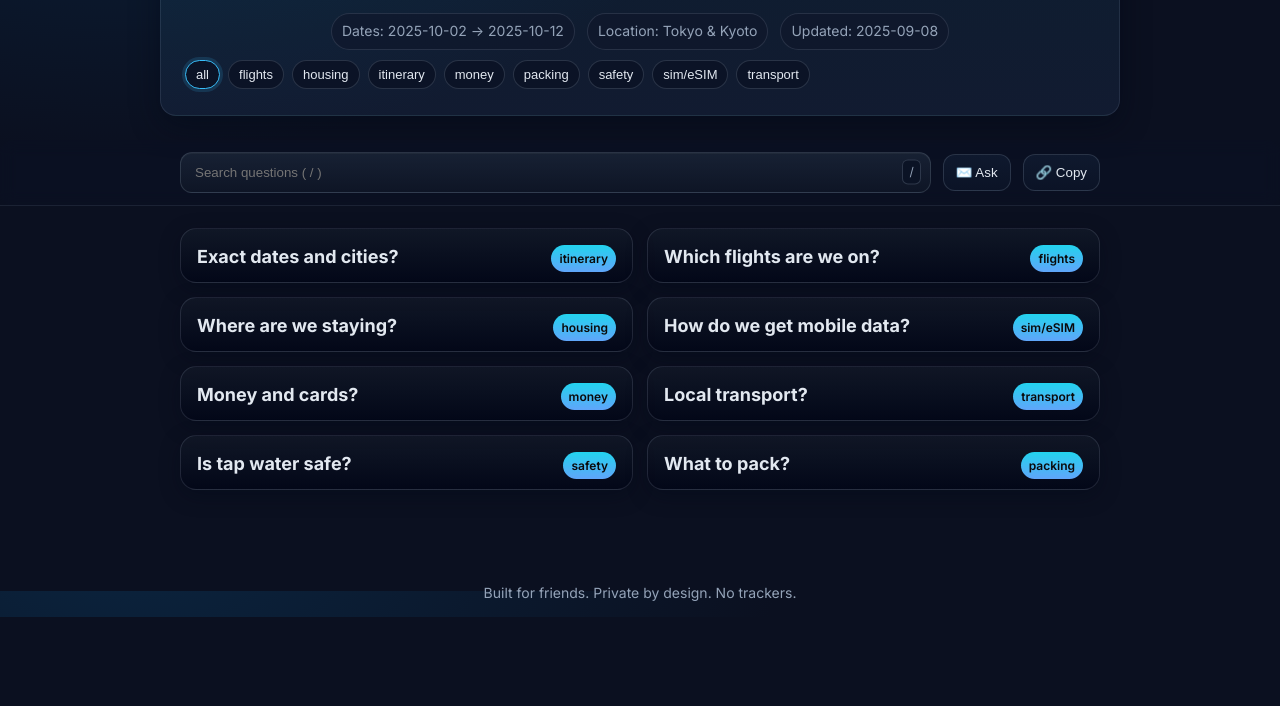
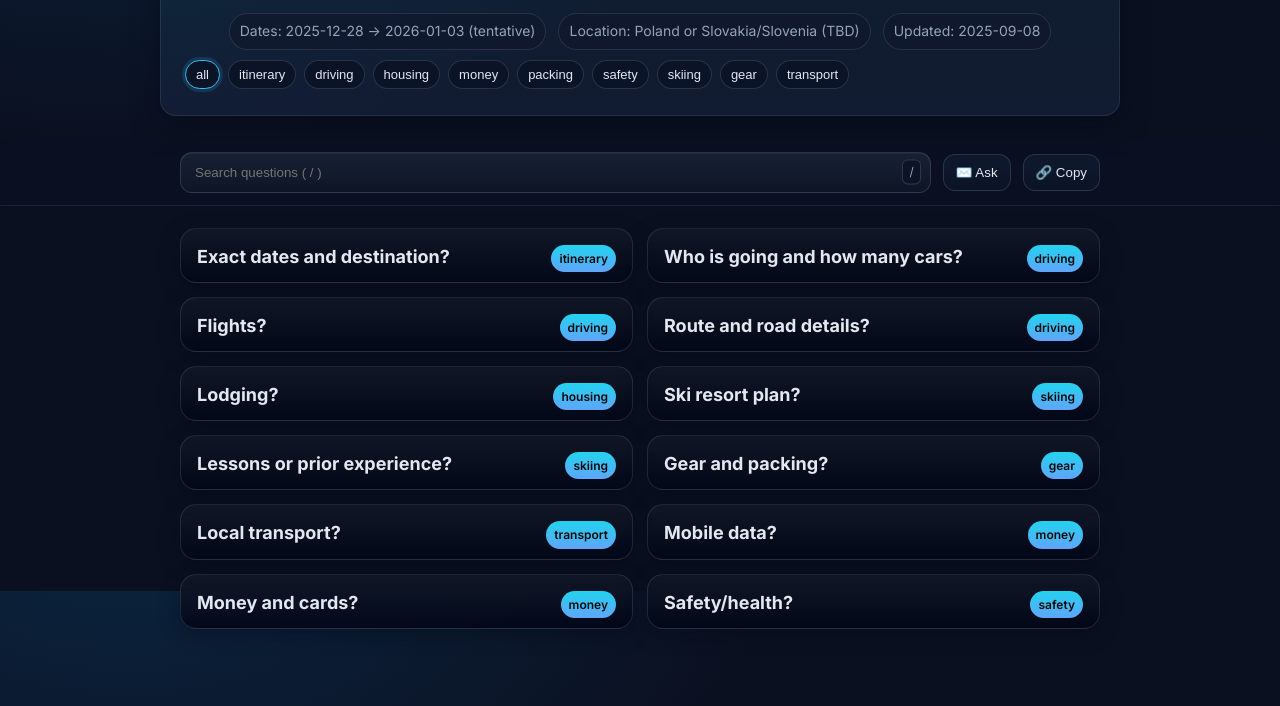
Before and after one commit to Tomas-Jurkevicius/tomas-jurkevicius.github.io, a plain HTML site: page index.html in a window 1280 px wide. Shown: the part 209-915 px from the top of the page. Before the commit the page ends 826 px from the top, so only its background shows below. Drawn offline with Linux system fonts and the light colour scheme.

Commit message:
adjusted config

```diff
--- a/index.html
+++ b/index.html
@@ -126,25 +126,28 @@
     // --- CONFIG ------------------------------------------------------------
 const CONFIG = {
   trip: {
-        title: "Trip Q&A",
-        dates: "2025-10-02 → 2025-10-12", // edit
-        location: "Tokyo & Kyoto",        // edit
+    title: "Winter Winteruz Trip To Kalnuz",
+    dates: "2025-12-28 → 2026-01-03 (tentative)",
+    location: "Poland or Slovakia/Slovenia (TBD)",
   },
   contact: {
-        // Replace with your repo issues URL or a Google Form. Fallback to mailto.
-        issuesUrl: "", // e.g., "https://github.com/username/repo/issues/new?template=question.md&title=Question:%20"
-        mailto: "mailto:you@example.com?subject=Trip%20Question&body=Hi%20Tom,%5Cn%5BWrite%20your%20question%20here%5D",
+    issuesUrl: "",
+    mailto: "mailto:tomas@jurkevicius.lt?subject=Trip%20Question&body=Hi%20Tom,%5Cn%5BWrite%20your%20question%20here%5D",
   },
-      tags: ["flights","housing","itinerary","money","packing","safety","sim/eSIM","transport"],
+  tags: ["itinerary","driving","housing","money","packing","safety","skiing","gear","transport"],
   faqs: [
-        { q: "Exact dates and cities?", a: "Arrive Oct 2 in Tokyo. Bullet train to Kyoto on Oct 7. Fly home Oct 12.", tags:["itinerary"] },
-        { q: "Which flights are we on?", a: "LOT LO276 VNO→WAW 06:15, then LO079 WAW→NRT 10:40. Return JAL JL415 NRT→CDG then AF1446 CDG→VNO.", tags:["flights"] },
-        { q: "Where are we staying?", a: "Tokyo: Hotel Niwa 10/2–10/7. Kyoto: The General Kyoto 10/7–10/12.", tags:["housing"] },
-        { q: "How do we get mobile data?", a: "Buy an eSIM in Airalo (Japan Mobi or Sakura plans). Activate on Wi‑Fi on arrival.", tags:["sim/eSIM","money"] },
-        { q: "Money and cards?", a: "Cards work almost everywhere. Keep some cash for small shops. Use 7‑Eleven ATMs for best rates.", tags:["money"] },
-        { q: "Local transport?", a: "Get a Suica in Apple/Google Wallet. Top up at stations. Use Shinkansen for Tokyo↔Kyoto.", tags:["transport"] },
-        { q: "Is tap water safe?", a: "Yes, safe in both cities.", tags:["safety"] },
-        { q: "What to pack?", a: "Light layers, comfortable shoes, compact umbrella. Power: Type A (US) plug.", tags:["packing"] },
+    { q: "Exact dates and destination?", a: "Target 2025-12-28 → 2026-01-03. Destination will be Poland or Slovakia/Slovenia. Final decision pending.", tags:["itinerary"] },
+    { q: "Who is going and how many cars?", a: "Group: Tomas Jurk, Fausta Kuz, Rokas Jurk, Aiste Kazl, Tomas Ram. Two cars if all five go. Tomas Jr car has a roof rack and ski pass-through; others can rent racks if needed.", tags:["driving","gear"] },
+    { q: "Flights?", a: "None. We are driving in two cars if group of five.", tags:["driving"] },
+    { q: "Route and road details?", a: "TBA after destination selection.", tags:["driving","itinerary"] },
+    { q: "Lodging?", a: "TBA. Will start looking for a place and resort after agreement.", tags:["housing","itinerary"] },
+    { q: "Ski resort plan?", a: "TBA. Search begins once country and dates are confirmed.", tags:["skiing","itinerary"] },
+    { q: "Lessons or prior experience?", a: "Optional practice session at Liepkalnis before the trip.", tags:["skiing","safety"] },
+    { q: "Gear and packing?", a: "Winter clothing for skiing/snowboarding. Helmets recommended. Rent skis/boards/boots on site.", tags:["gear","packing","safety"] },
+    { q: "Local transport?", a: "Will be booked on site as needed.", tags:["transport"] },
+    { q: "Mobile data?", a: "Covered within current plans; no special eSIM needed based on current assumptions.", tags:["money"] },
+    { q: "Money and cards?", a: "Revolut card available and should work. Carry some cash if useful locally.", tags:["money"] },
+    { q: "Safety/health?", a: "Standard winter driving care. Helmets on slopes. Emergency numbers and insurance details to be added after destination is fixed.", tags:["safety"] },
   ]
 };
 
```
Lines whose indentation alone changed are shown as unchanged.
